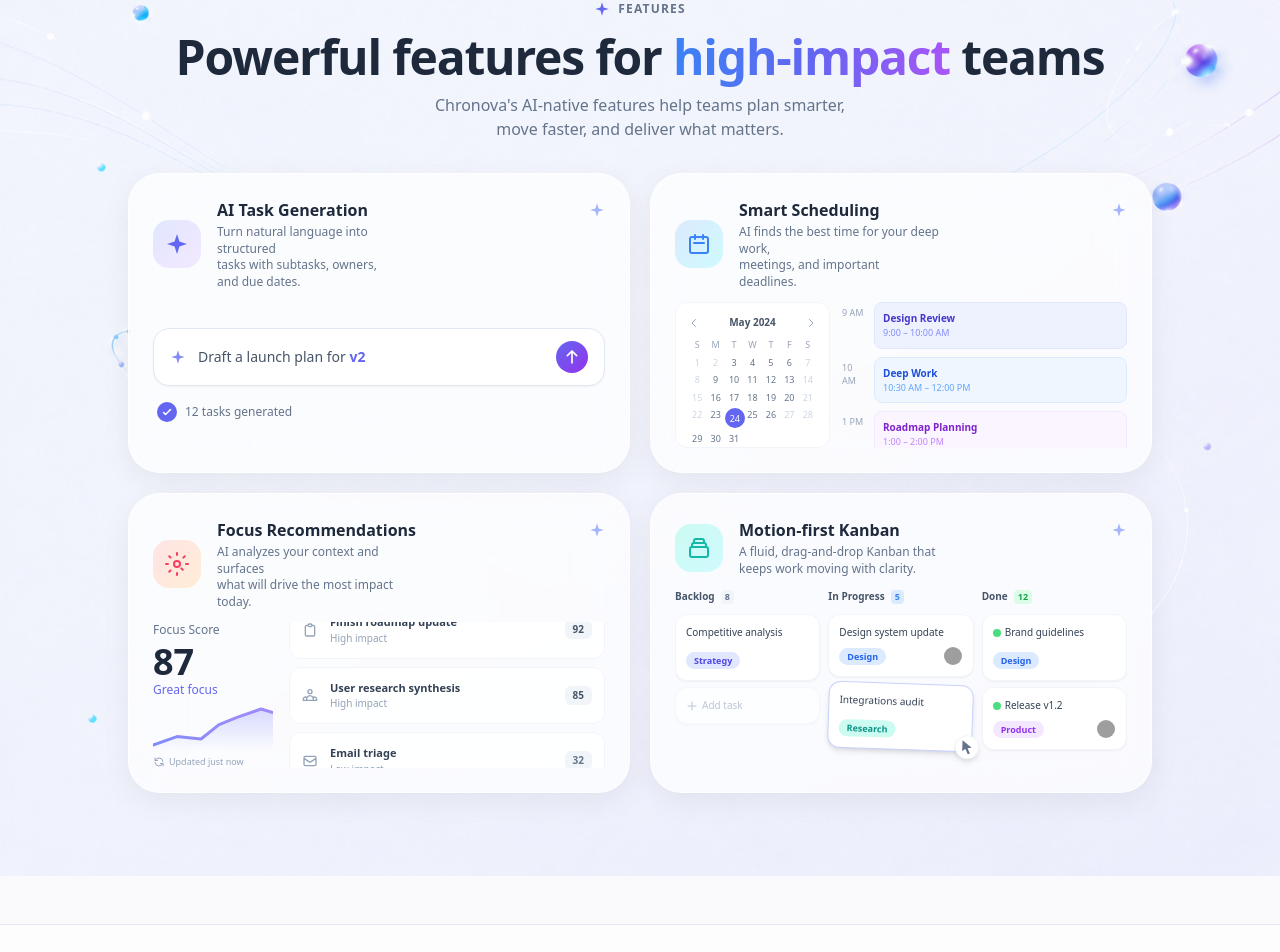
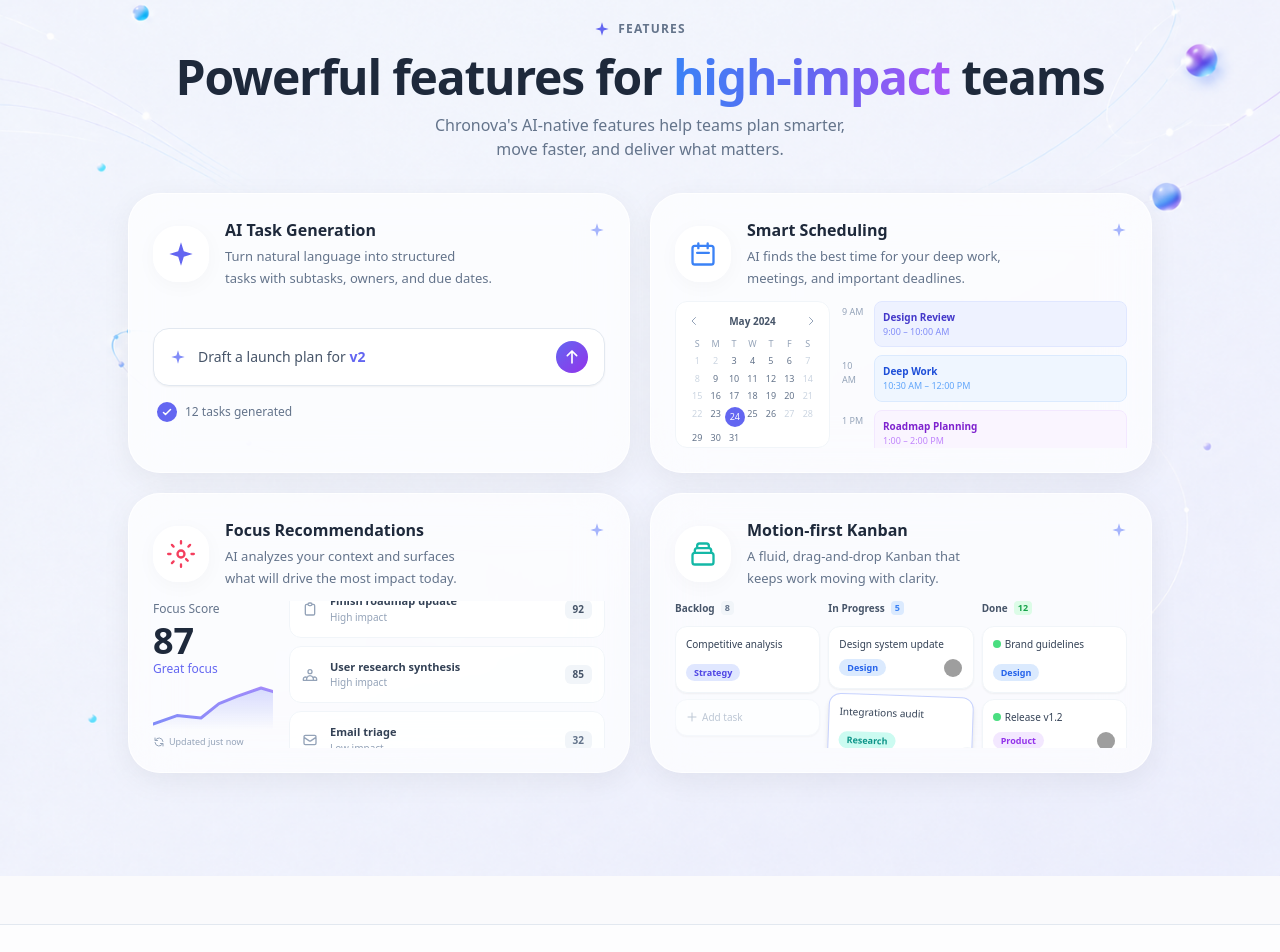
Before and after one commit to BangJhen/chronova, a Nuxt app: page / in a window 1280 px wide. Shown: the part 2597-3549 px from the top of the page. Built offline with nearby package versions, Linux system fonts and the light colour scheme; grey boxes are pictures that could not be loaded.

Commit message:
Update icon styles to glass theme, reduce card heights further, make descriptions 2 lines

```diff
--- a/components/Features.vue
+++ b/components/Features.vue
@@ -31,18 +31,18 @@
       <div class="grid grid-cols-1 lg:grid-cols-2 gap-4 lg:gap-5 w-full max-w-5xl mx-auto">
 
         <!-- ===== CARD 1: AI Task Generation ===== -->
-        <div class="bg-white/70 backdrop-blur-xl rounded-[2rem] border border-white/80 shadow-[0_8px_30px_rgba(0,0,0,0.06)] p-6 flex flex-col h-[280px] lg:h-[300px] overflow-hidden">
+        <div class="bg-white/70 backdrop-blur-xl rounded-[2rem] border border-white/80 shadow-[0_8px_30px_rgba(0,0,0,0.06)] p-6 flex flex-col h-[270px] lg:h-[280px] overflow-hidden">
           <!-- Top -->
           <div class="flex items-start justify-between mb-3">
             <div class="flex items-center gap-4">
-              <div class="w-12 h-12 rounded-2xl bg-gradient-to-br from-indigo-100 to-purple-100 flex items-center justify-center flex-shrink-0">
-                <svg class="w-6 h-6 text-indigo-500" viewBox="0 0 24 24" fill="currentColor">
+              <div class="w-14 h-14 rounded-3xl bg-white/90 shadow-[0_4px_20px_rgba(0,0,0,0.03)] border border-white flex items-center justify-center flex-shrink-0">
+                <svg class="w-7 h-7 text-indigo-500" viewBox="0 0 24 24" fill="currentColor">
                   <path d="M12 2l2.4 7.6 7.6 2.4-7.6 2.4L12 22l-2.4-7.6-7.6-2.4 7.6-2.4L12 2z"/>
                 </svg>
               </div>
               <div>
-                <h3 class="text-base font-semibold text-slate-800">AI Task Generation</h3>
-                <p class="text-xs text-slate-500 mt-0.5 leading-snug max-w-[200px]">Turn natural language into structured<br/>tasks with subtasks, owners,<br/>and due dates.</p>
+                <h3 class="text-base font-bold text-slate-800">AI Task Generation</h3>
+                <p class="text-[13px] text-slate-500 mt-1 leading-relaxed max-w-[280px]">Turn natural language into structured<br/>tasks with subtasks, owners, and due dates.</p>
               </div>
             </div>
             <svg class="w-4 h-4 text-indigo-300 flex-shrink-0 mt-1" viewBox="0 0 24 24" fill="currentColor">
@@ -75,18 +75,18 @@
         </div>
 
         <!-- ===== CARD 2: Smart Scheduling ===== -->
-        <div class="bg-white/70 backdrop-blur-xl rounded-[2rem] border border-white/80 shadow-[0_8px_30px_rgba(0,0,0,0.06)] p-6 flex flex-col h-[280px] lg:h-[300px] overflow-hidden">
+        <div class="bg-white/70 backdrop-blur-xl rounded-[2rem] border border-white/80 shadow-[0_8px_30px_rgba(0,0,0,0.06)] p-6 flex flex-col h-[270px] lg:h-[280px] overflow-hidden">
           <!-- Top -->
           <div class="flex items-start justify-between mb-3">
             <div class="flex items-center gap-4">
-              <div class="w-12 h-12 rounded-2xl bg-gradient-to-br from-blue-100 to-cyan-100 flex items-center justify-center flex-shrink-0">
-                <svg class="w-6 h-6 text-blue-500" fill="none" stroke="currentColor" viewBox="0 0 24 24">
+              <div class="w-14 h-14 rounded-3xl bg-white/90 shadow-[0_4px_20px_rgba(0,0,0,0.03)] border border-white flex items-center justify-center flex-shrink-0">
+                <svg class="w-7 h-7 text-blue-500" fill="none" stroke="currentColor" viewBox="0 0 24 24">
                   <path stroke-linecap="round" stroke-linejoin="round" stroke-width="2" d="M8 7V3m8 4V3m-9 8h10M5 21h14a2 2 0 002-2V7a2 2 0 00-2-2H5a2 2 0 00-2 2v12a2 2 0 002 2z"/>
                 </svg>
               </div>
               <div>
-                <h3 class="text-base font-semibold text-slate-800">Smart Scheduling</h3>
-                <p class="text-xs text-slate-500 mt-0.5 leading-snug max-w-[200px]">AI finds the best time for your deep work,<br/>meetings, and important deadlines.</p>
+                <h3 class="text-base font-bold text-slate-800">Smart Scheduling</h3>
+                <p class="text-[13px] text-slate-500 mt-1 leading-relaxed max-w-[280px]">AI finds the best time for your deep work,<br/>meetings, and important deadlines.</p>
               </div>
             </div>
             <svg class="w-4 h-4 text-indigo-300 flex-shrink-0 mt-1" viewBox="0 0 24 24" fill="currentColor">
@@ -172,19 +172,19 @@
         </div>
 
         <!-- ===== CARD 3: Focus Recommendations ===== -->
-        <div class="bg-white/70 backdrop-blur-xl rounded-[2rem] border border-white/80 shadow-[0_8px_30px_rgba(0,0,0,0.06)] p-6 flex flex-col h-[280px] lg:h-[300px] overflow-hidden">
+        <div class="bg-white/70 backdrop-blur-xl rounded-[2rem] border border-white/80 shadow-[0_8px_30px_rgba(0,0,0,0.06)] p-6 flex flex-col h-[270px] lg:h-[280px] overflow-hidden">
           <!-- Top -->
           <div class="flex items-start justify-between mb-3">
             <div class="flex items-center gap-4">
-              <div class="w-12 h-12 rounded-2xl bg-gradient-to-br from-rose-100 to-orange-100 flex items-center justify-center flex-shrink-0">
-                <svg class="w-6 h-6 text-rose-500" fill="none" stroke="currentColor" viewBox="0 0 24 24">
+              <div class="w-14 h-14 rounded-3xl bg-white/90 shadow-[0_4px_20px_rgba(0,0,0,0.03)] border border-white flex items-center justify-center flex-shrink-0">
+                <svg class="w-7 h-7 text-rose-500" fill="none" stroke="currentColor" viewBox="0 0 24 24">
                   <circle cx="12" cy="12" r="3" stroke-width="2"/>
                   <path stroke-linecap="round" stroke-linejoin="round" stroke-width="2" d="M12 1v2m0 18v2M4.22 4.22l1.42 1.42m10.72 10.72l1.42 1.42M1 12h2m18 0h2M4.22 19.78l1.42-1.42M18.36 5.64l1.42-1.42"/>
                 </svg>
               </div>
               <div>
-                <h3 class="text-base font-semibold text-slate-800">Focus Recommendations</h3>
-                <p class="text-xs text-slate-500 mt-0.5 leading-snug max-w-[200px]">AI analyzes your context and surfaces<br/>what will drive the most impact today.</p>
+                <h3 class="text-base font-bold text-slate-800">Focus Recommendations</h3>
+                <p class="text-[13px] text-slate-500 mt-1 leading-relaxed max-w-[280px]">AI analyzes your context and surfaces<br/>what will drive the most impact today.</p>
               </div>
             </div>
             <svg class="w-4 h-4 text-indigo-300 flex-shrink-0 mt-1" viewBox="0 0 24 24" fill="currentColor">
@@ -264,18 +264,18 @@
         </div>
 
         <!-- ===== CARD 4: Motion-first Kanban ===== -->
-        <div class="bg-white/70 backdrop-blur-xl rounded-[2rem] border border-white/80 shadow-[0_8px_30px_rgba(0,0,0,0.06)] p-6 flex flex-col h-[280px] lg:h-[300px] overflow-hidden">
+        <div class="bg-white/70 backdrop-blur-xl rounded-[2rem] border border-white/80 shadow-[0_8px_30px_rgba(0,0,0,0.06)] p-6 flex flex-col h-[270px] lg:h-[280px] overflow-hidden">
           <!-- Top -->
           <div class="flex items-start justify-between mb-3">
             <div class="flex items-center gap-4">
-              <div class="w-12 h-12 rounded-2xl bg-gradient-to-br from-teal-100 to-cyan-100 flex items-center justify-center flex-shrink-0">
-                <svg class="w-6 h-6 text-teal-500" fill="none" stroke="currentColor" viewBox="0 0 24 24">
+              <div class="w-14 h-14 rounded-3xl bg-white/90 shadow-[0_4px_20px_rgba(0,0,0,0.03)] border border-white flex items-center justify-center flex-shrink-0">
+                <svg class="w-7 h-7 text-teal-500" fill="none" stroke="currentColor" viewBox="0 0 24 24">
                   <path stroke-linecap="round" stroke-linejoin="round" stroke-width="2" d="M19 11H5m14 0a2 2 0 012 2v6a2 2 0 01-2 2H5a2 2 0 01-2-2v-6a2 2 0 012-2m14 0V9a2 2 0 00-2-2M5 11V9a2 2 0 012-2m0 0V5a2 2 0 012-2h6a2 2 0 012 2v2M7 7h10"/>
                 </svg>
               </div>
               <div>
-                <h3 class="text-base font-semibold text-slate-800">Motion-first Kanban</h3>
-                <p class="text-xs text-slate-500 mt-0.5 leading-snug max-w-[200px]">A fluid, drag-and-drop Kanban that<br/>keeps work moving with clarity.</p>
+                <h3 class="text-base font-bold text-slate-800">Motion-first Kanban</h3>
+                <p class="text-[13px] text-slate-500 mt-1 leading-relaxed max-w-[280px]">A fluid, drag-and-drop Kanban that<br/>keeps work moving with clarity.</p>
               </div>
             </div>
             <svg class="w-4 h-4 text-indigo-300 flex-shrink-0 mt-1" viewBox="0 0 24 24" fill="currentColor">
```
